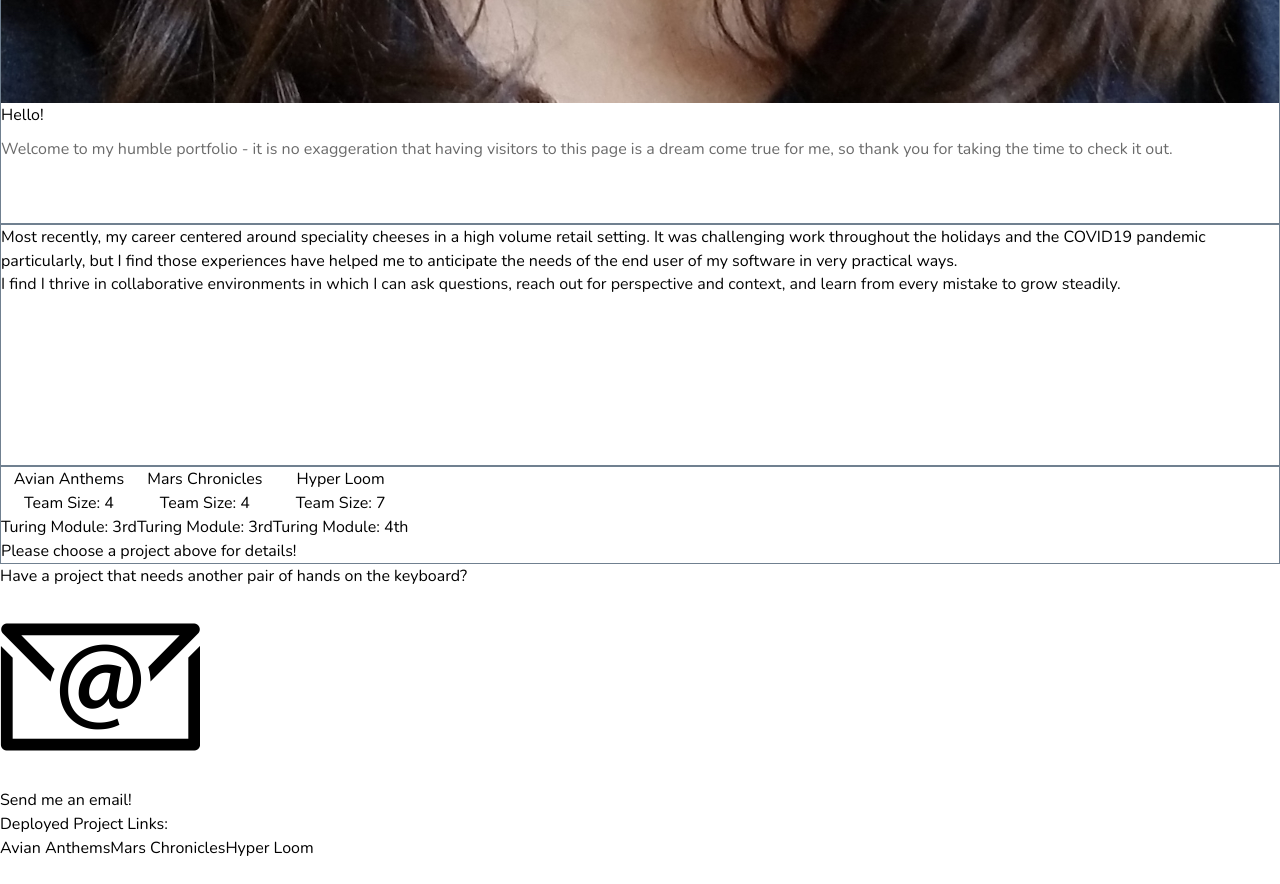
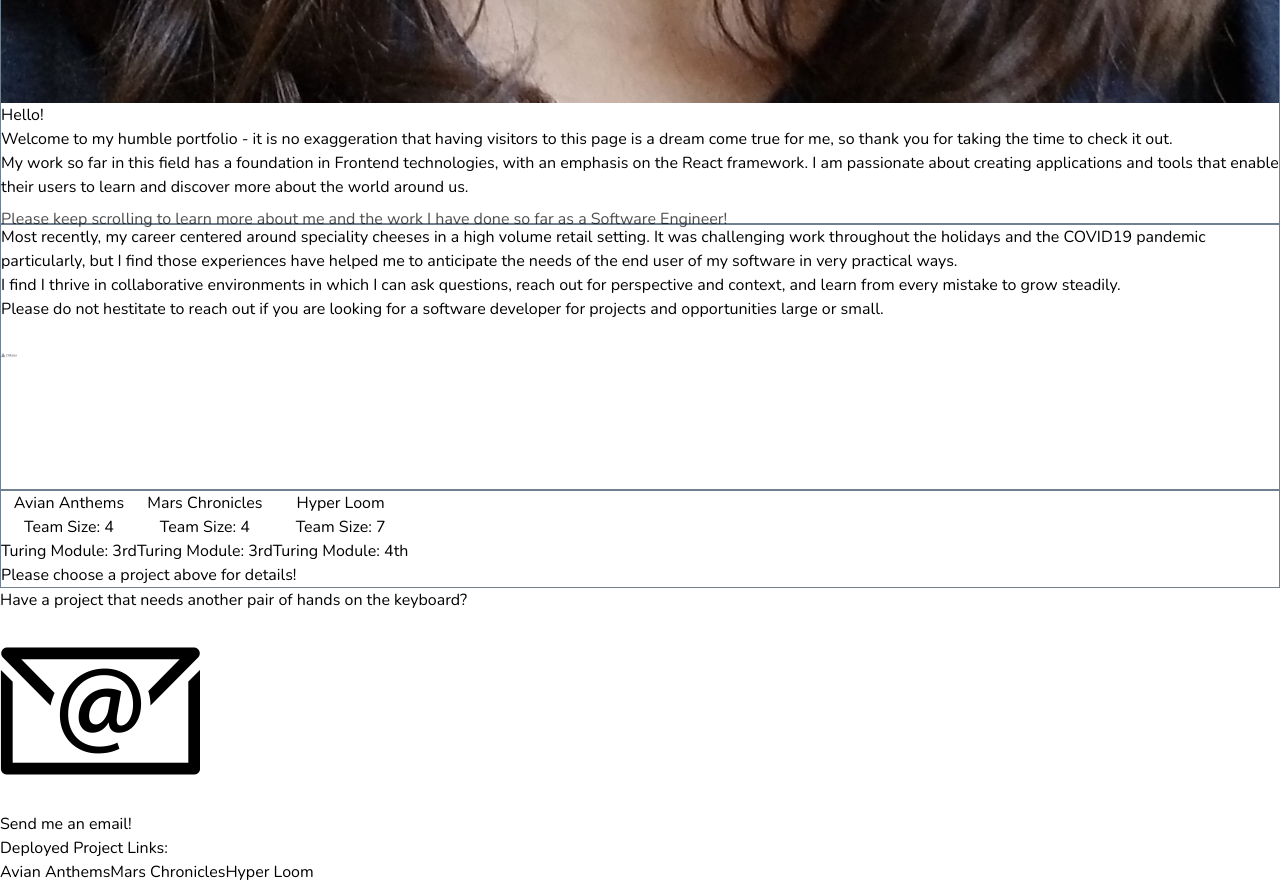
Before and after one commit to sdmisra/final-portfolio, a Next.js app: page / in a window 1280 px wide. Shown: the part 1540-2424 px from the top of the page. Before the commit the page ends 2400 px from the top, so only its background shows below. Built offline with nearby package versions, Linux system fonts and the light colour scheme.

Commit message:
change animation timing across full app, adjust background color for contrast

```diff
--- a/src/app/components/Header.js
+++ b/src/app/components/Header.js
@@ -10,7 +10,7 @@ const Header = ()=> {
   return (
     <section className="absolute top-0 w-full z-10">
     <motion.header
-    className='h-8 bg-slate-200/90 border-b-2 border-emerald-900/25 hover:bg-slate-200/50'
+    className='h-8 bg-slate-200 border-b-2 border-emerald-900/25'
     initial={{opacity:0}}
     whileInView={{opacity: 1}}
     transition={{
--- a/src/app/components/Selections/AboutMe.js
+++ b/src/app/components/Selections/AboutMe.js
@@ -9,36 +9,36 @@ const AboutMe = () => {
 
   return (
     <section className="flex flex-col items-center mt-40 mb-20 pt-8" id='aboutme'>
-    <motion.section className='flex justify-evenly bg-slate-700/50 my-12 w-4/5 py-6 backdrop-blur-sm p-6 rounded drop-shadow'
+    <motion.section className='flex justify-evenly bg-slate-700/50 my-12 w-4/5 py-6 p-6 rounded drop-shadow'
     initial={{opacity:0 }}
     whileInView={{opacity: 1, border: '1px slategrey solid'}}
     viewport={{ once: true }}
     transition={{
-      delay: .85,
+      delay: .45,
       type: 'tween',
-      duration: 2
+      duration: 1.65
     }}>
     <div className='h-auto w-2/5 flex flex-col justify-center items-center text-emerald-950'>
       <motion.p
-        className='m-2 bg-slate-200/75 border-2 border-slate-300/25 rounded p-2'
+        className='m-2 bg-slate-200/90 border-2 border-slate-300/25 rounded p-2'
         initial={{ opacity: 0, y: -35 }}
         whileInView={{ opacity: 1, y: 0, }}
-        transition={{ delay: 2.5, duration: 2 }}
+        transition={{ delay: 1.5, duration: 1.5 }}
        >
       Most recently, my career centered around speciality cheeses in a high volume retail setting. It was challenging work throughout the holidays and the COVID19 pandemic particularly, but I find those experiences have helped me to anticipate the needs of the end user of my software in very practical ways.
       </motion.p>
       <motion.p
-        className='m-2 bg-slate-200/75 border-2 border-slate-300/25 rounded p-2'
+        className='m-2 bg-slate-200/90 border-2 border-slate-300/25 rounded p-2'
         initial={{ opacity: 0, y: -25 }}
         whileInView={{ opacity: 1, y: 0, }}
-        transition={{ delay: 4.5, duration: 1.5 }}
+        transition={{ delay: 2.5, duration: 1.5 }}
        >
       I find I thrive in collaborative environments in which I can ask questions, reach out for perspective and context, and learn from every mistake to grow steadily.
       </motion.p>
-      <motion.p className='m-2 bg-slate-200/75 border-2 border-slate-300/25 rounded p-2'
+      <motion.p className='m-2 bg-slate-200/90 border-2 border-slate-300/25 rounded p-2'
         initial={{ opacity: 0, y: -15 }}
         whileInView={{ opacity: 1, y: 0, }}
-        transition={{ delay: 6.5, duration: 1.5 }}
+        transition={{ delay: 3.5, duration: 1.5 }}
       >
       Please do not hestitate to reach out if you are looking for a software developer for projects and opportunities large or small.
       </motion.p>
@@ -46,7 +46,7 @@ const AboutMe = () => {
         initial={{ opacity: 0}}
         whileInView={{opacity: 1}}
         transition={{
-          delay: 7.5,
+          delay: 5.5,
           type: 'tween',
           duration: 1.5 }}
       >
@@ -63,10 +63,10 @@ const AboutMe = () => {
       </motion.span>
     </div>
     <motion.div
-    className='flex justify-center w-2/5 border-b-2 border-slate-200 border-double bg-slate-400 rounded-sm drop-shadow-md'
+    className='flex flex-col pt-4 justify-center items-center w-2/5 border-2 border-slate-400/90 bg-slate-600/80 rounded-sm drop-shadow-md'
     initial={{ opacity: 0, x: 150 }}
     whileInView={{ opacity: 1, x: 0, }}
-    transition={{ delay: 9, duration: 3 }}>
+    transition={{ delay: 6, duration: 2.5 }}>
     <WordsCarousel />
     </motion.div>
     </motion.section>
--- a/src/app/components/Selections/Contact.js
+++ b/src/app/components/Selections/Contact.js
@@ -8,7 +8,7 @@ const Contact = () => {
   return (
     <section className="flex flex-col items-center mt-52 text-emerald-800">
     <motion.section
-    className='h-auto flex w-full justify-center my-12 py-6 rounded drop-shadow'
+    className='h-auto flex w-full justify-center mt-12 py-6 rounded drop-shadow'
     >
     <div className="bg-slate-800/25 drop-shadow-md rounded border-2 border-slate-50/50 p-4">
       <h1 id='contact' className="m-6 bg-slate-200 rounded p-2 border-slate-50/75">
--- a/src/app/components/Selections/ProjectsPage/ProjectDetails.js
+++ b/src/app/components/Selections/ProjectsPage/ProjectDetails.js
@@ -24,8 +24,8 @@ const ProjectDetails = ({project}) => {
           <a href={link} className="text-emerald-900 border-2 p-1 bg-slate-300/75 border-slate-100/25 hover:border-slate-500 hover:bg-slate-200/75 rounded-lg">Deployed App</a>
           <a href={github} className="text-emerald-900 border-2 p-1 bg-slate-300/75 border-slate-100/25 hover:border-slate-500 hover:bg-slate-200/75  rounded-lg">GitHub Repo</a>
         </span>
-        <h1 className='text-4xl bg-slate-200/75 border-4 border-slate-100/50 rounded drop-shadow-sm p-2 my-2'>Abstract:</h1>
-        <p className='flex flex-col text-sm indent-6 w-2/3 bg-slate-200/75 rounded justify-center border-2 border-slate-100 px-4 py-2 m-4'>{abstract}</p>
+        <h1 className='text-3xl bg-slate-300/90 border-4 border-slate-100/50 rounded drop-shadow-sm p-2 my-2'>Abstract:</h1>
+        <p className='flex flex-col text-sm indent-6 w-2/3 bg-slate-300/90 rounded justify-center border-2 border-slate-100 px-4 py-2 m-4'>{abstract}</p>
         <h3 className='project-heading text-slate-100/75 underline'>Tech Stack Used:</h3>
         <motion.span
         className='flex w-3/5 justify-between mx-2 my-4 p-2 text-6xl bg-slate-200/75 rounded drop-shadow-lg border-2 border-slate-100'>
--- a/src/app/components/Selections/ProjectsPage/ProjectsPage.js
+++ b/src/app/components/Selections/ProjectsPage/ProjectsPage.js
@@ -20,13 +20,13 @@ const ProjectsPage = ()=> {
 
   return (
     <section className=" flex justify-center my-60 text-emerald-950" id='projects'>
-    <motion.section className='flex flex-col justify-center items-center h-46 w-4/5 bg-slate-700/50 my-12 py-6 backdrop-blur-sm rounded drop-shadow-sm'
+    <motion.section className='flex flex-col justify-center items-center h-46 w-4/5 bg-slate-700/50 my-32 py-6 rounded drop-shadow-sm'
     initial={{opacity:0 }}
     whileInView={{opacity: 1, border: '1px slategrey solid'}}
     transition={{
-      delay: .65,
+      delay: .25,
       type: 'tween',
-      duration: 2
+      duration: .85
     }}>
     <div className='flex justify-evenly w-full'>
       <ProjectCard project={projects['anthems']} select={()=>selectProject('anthems')}/>
--- a/src/app/components/Selections/Welcome.js
+++ b/src/app/components/Selections/Welcome.js
@@ -7,14 +7,14 @@ const Welcome = () => {
   return (
     <section className="flex justify-center w-full " id='welcome'>
       <motion.section
-      className='flex justify-evenly items-center bg-slate-700/25 w-4/5 py-12 my-12 px-6 backdrop-blur-sm rounded drop-shadow-md'
+      className='flex justify-evenly items-center bg-slate-700/50 w-4/5 py-12 my-12 px-6 rounded drop-shadow-md'
       initial={{opacity:0}}
       viewport={{ once: true }}
       whileInView={{opacity: 1, border: '1px slategrey solid'}}
       transition={{
-        delay: .5,
+        delay: .35,
         type: 'tween',
-        duration: 3
+        duration: 2
       }}
       >
           <Image alt='This websites creator and subject matter, Shane Misra' src={profile} className='aspect-auto rounded m-4 drop-shadow-xl w-1/3 border-2 border-slate-300/25'
@@ -24,28 +24,28 @@ const Welcome = () => {
         initial={{ opacity: 0}}
         whileInView={{opacity: 1}}
         transition={{
-          delay: 3,
+          delay: 1.75,
           type: 'tween',
-          duration: 2
+          duration: 1.75
         }}>
         <div className= "flex flex-col items-center text-emerald-950">
-          <h1 className="flex justify-center text-3xl py-4 px-8 mb-8 bg-slate-100/75 border-2 border-emerald-800/75  rounded-lg">Hello!</h1>
-          <motion.p className='w-4/5 my-4 bg-slate-100/75 border-2 border-emerald-800/75 rounded p-2'
+          <h1 className="flex justify-center text-3xl py-4 px-8 mb-8 bg-slate-200/90 border-2 border-emerald-800/75  rounded-lg">Hello!</h1>
+          <motion.p className='w-4/5 my-4 bg-slate-200/90 border-2 border-emerald-800/75 rounded p-2'
             initial={{ opacity: 0, y: 25 }}
             whileInView={{ opacity: 1, y: 0, }}
-            transition={{ delay: 5, duration: 2 }}>
+            transition={{ delay: 3, duration: 2.15 }}>
             Welcome to my humble portfolio - it is no exaggeration that having visitors to this page is a dream come true for me, so thank you for taking the time to check it out.
           </motion.p>
-          <motion.p className="w-4/5 my-4 bg-slate-100/75 border-2 border-emerald-700/75  rounded p-2"
+          <motion.p className="w-4/5 my-4 bg-slate-200/90 border-2 border-emerald-700/75  rounded p-2"
             initial={{ opacity: 0, y: 25 }}
             whileInView={{ opacity: 1, y: 0, }}
-            transition={{ delay: 7, duration: 3 }}>
+            transition={{ delay: 4, duration: 2 }}>
             My work so far in this field has a foundation in Frontend technologies, with an emphasis on the React framework. I am passionate about creating applications and tools that enable their users to learn and discover more about the world around us.
           </motion.p>
-          <motion.p className='w-4/5 my-4 bg-slate-100/75 border-2 border-emerald-700/75  rounded p-2'
+          <motion.p className='w-4/5 my-4 bg-slate-200/90 border-2 border-emerald-700/75  rounded p-2'
             initial={{ opacity: 0, y: 25 }}
             whileInView={{ opacity: 1, y: 0, }}
-            transition={{ delay: 10, duration: 2 }}>
+            transition={{ delay: 5, duration: 1.85 }}>
             Please keep scrolling to learn more about me and the work I have done so far as a Software Engineer!
           </motion.p>
         </div>
```
Also changed, not shown: src/app/components/Selections/wordsCarousel.js (+27 -4 lines).
